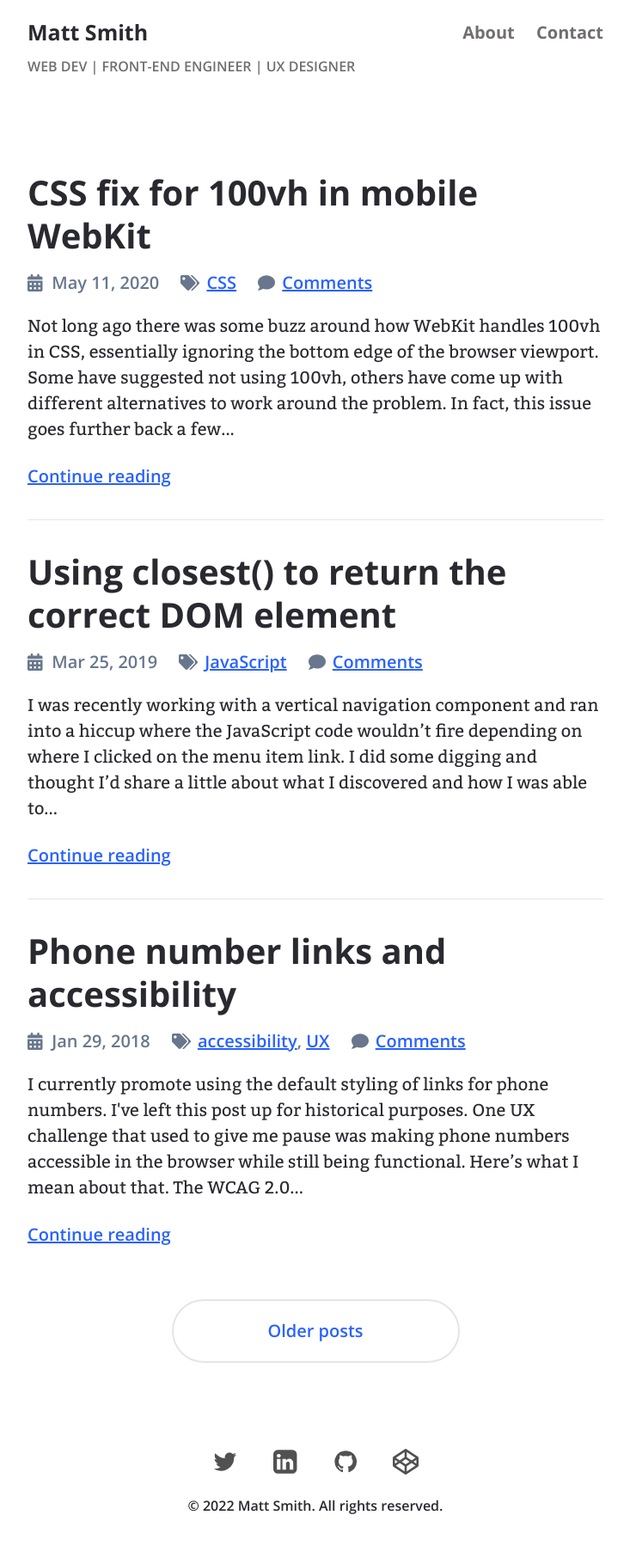
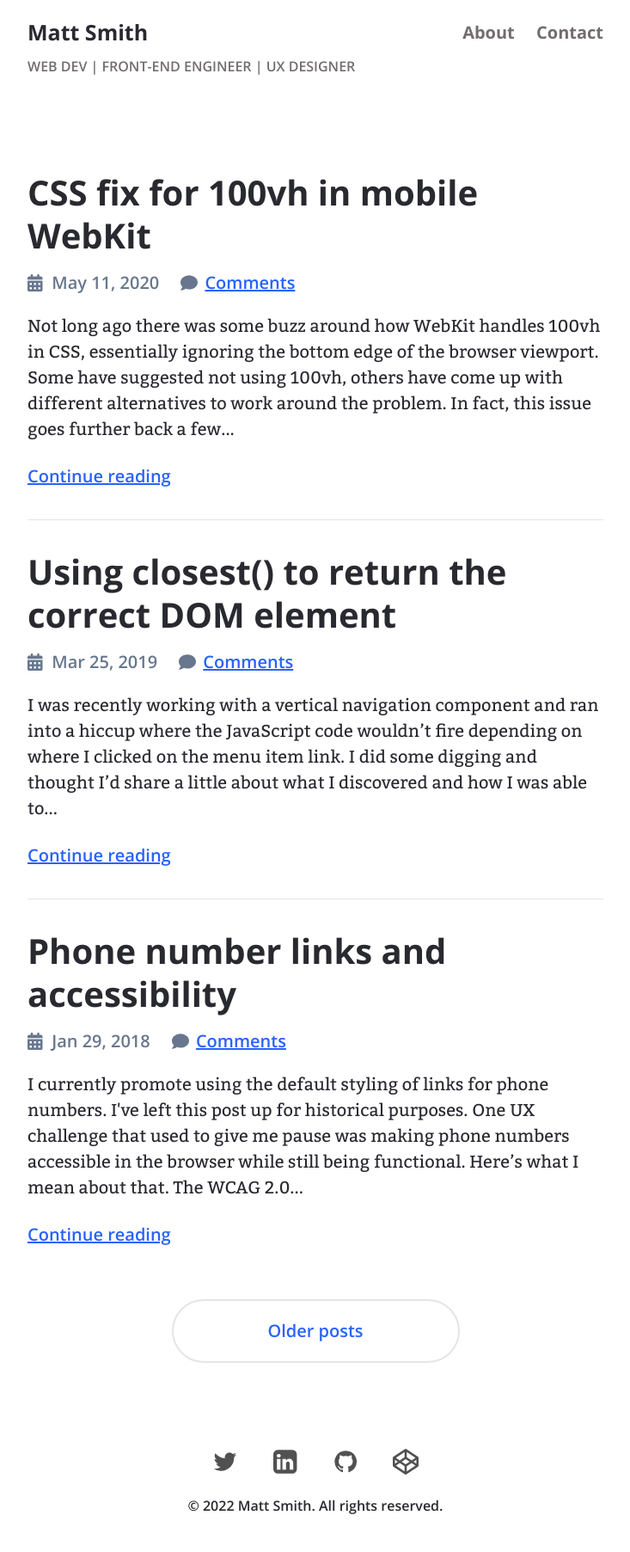
Before and after one commit to AllThingsSmitty/allthingssmitty.github.io, a Jekyll site: the page built from index.html, in a window 1280 px wide. Shown: the whole page at 86% size, without its empty margins (273-1006 px from the left). Built offline with Jekyll 4.4.1, drawn with Linux system fonts in a browser that asks for light colours; the list of posts is cut into pages by our own code; comment, search, counter and statistics services are not loaded.

Commit message:
Remove tags

```diff
--- a/_includes/post-metadata.html
+++ b/_includes/post-metadata.html
@@ -9,24 +9,6 @@
     {% endif %}
   </div>
 
-  {% if page.path contains '_posts' or post.path contains '_posts' %}
-    {% if page.tags.size > 0 or post.tags.size > 0 %}
-      <div>
-        <span class="icon icon-tags"></span>
-          {% for tag in page.tags %}
-            <span>
-              <a href="/tags/{{ tag | downcase | url_encode }}" aria-label="Post category: {{ tag }}">{{ tag }}</a>{% if forloop.last == false %},{% endif %}
-            </span>
-          {% endfor %}
-          {% for tag in post.tags %}
-            <span>
-              <a href="/tags/{{ tag | downcase | url_encode }}" aria-label="Post category: {{ tag }}">{{ tag }}</a>{% if forloop.last == false %},{% endif %}
-            </span>
-          {% endfor %}
-      </div>
-    {% endif %}
-  {% endif %}
-
   <div>
     <span class="icon icon-comments"></span>
     {% if page.path contains '_posts' %}
```
